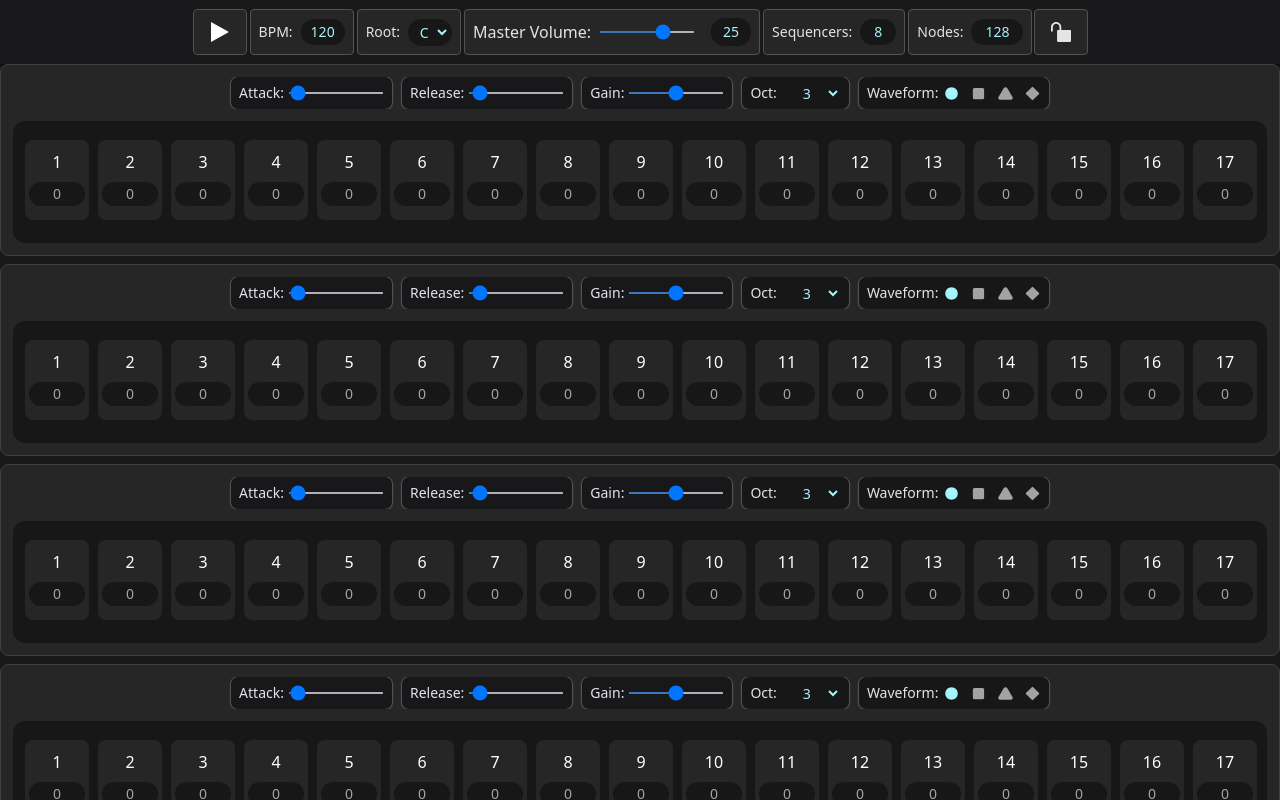
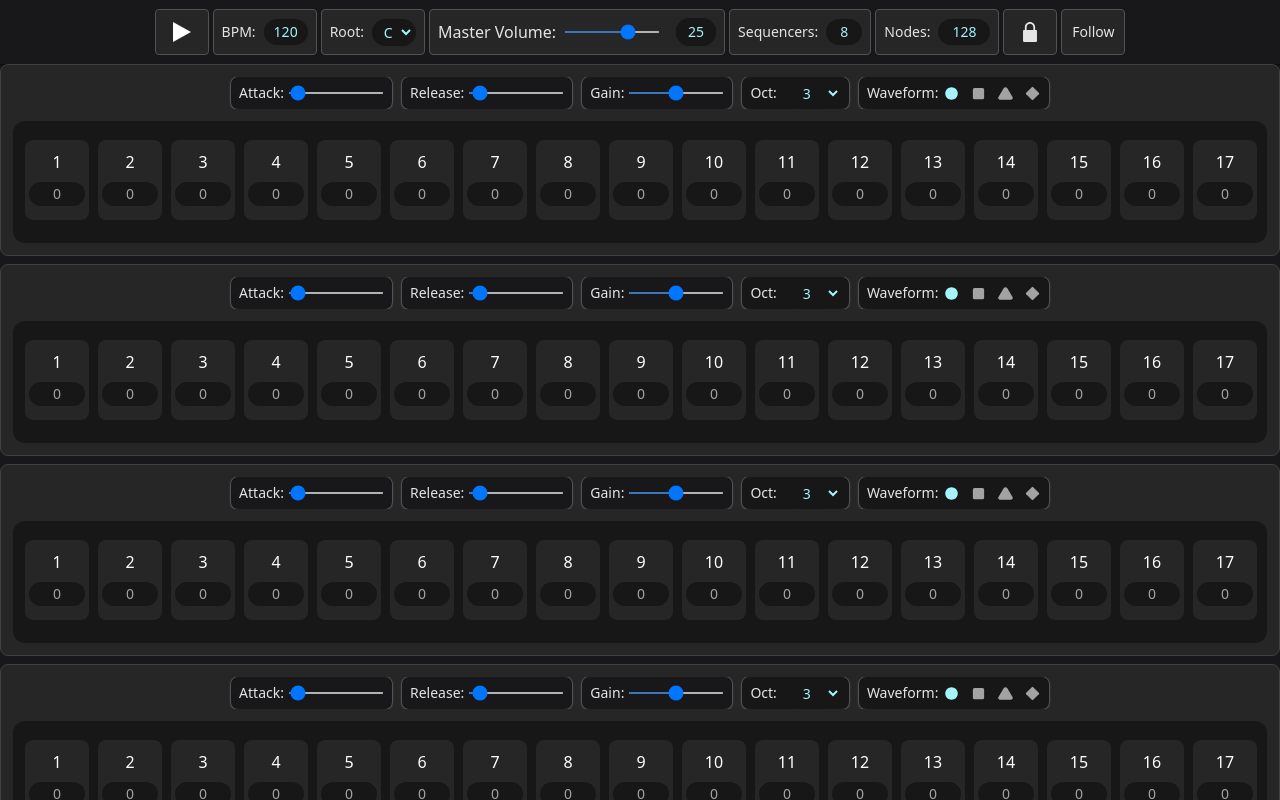
Before and after one commit to wjeffreys96/seqlr, a React (Vite) app: page / in a window 1280 px wide. Built offline with nearby package versions, Linux system fonts and the light colour scheme.

Commit message:
WIP: trying to sync scrolling in nodeList

```diff
--- a/src/AudioContext.tsx
+++ b/src/AudioContext.tsx
@@ -14,7 +14,8 @@ const initialState: ActxStateType = {
   currentNote: 0,
   rhythmResolution: 2,
   masterPlaying: false,
-  scrollLocked: false,
+  scrollLocked: true,
+  followEnabled: true,
   currentRoot: "C",
   attack: 0.03,
   release: 0.03,
@@ -136,7 +137,15 @@ const reducer = (state: ActxStateType, action: Action): ActxStateType => {
       } else {
         throw new Error("Incorrect or missing payload");
       }
-
+    case "SETFOLLOWENABLED":
+      if (typeof action.payload === "boolean") {
+        return {
+          ...state,
+          followEnabled: action.payload,
+        };
+      } else {
+        throw new Error("Incorrect or missing payload");
+      }
     case "SETGLOBSEQARR": {
       if (Array.isArray(action.payload)) {
         return {
--- a/src/components/InputLabel.tsx
+++ b/src/components/InputLabel.tsx
@@ -10,7 +10,7 @@ export default function InputLabel({
   onSubmit,
 }: InputLabelProps) {
   return (
-    <div className="flex justify-between gap-4 border rounded p-2 m-[1px] bg-neutral-800 border-neutral-600">
+    <div className="flex justify-between gap-4 border rounded p-2 m-px bg-neutral-800 border-neutral-600">
       <form
         className="flex justify-between items-center gap-2 w-full"
         onSubmit={onSubmit}
--- a/src/components/NodeList.tsx
+++ b/src/components/NodeList.tsx
@@ -1,25 +1,40 @@
-import { useCallback } from "react";
+import {
+  useEffect,
+  ComponentState,
+  SetStateAction,
+  useCallback,
+  useRef,
+} from "react";
 import { SequencerObject, NoteObject } from "../@types/AudioContext";
 import { FixedSizeList as List, ListChildComponentProps } from "react-window";
 import AutoSizer from "react-virtualized-auto-sizer";
 import SequencerNode from "./SequencerNode";
+import { useContext } from "react";
+import { audioCtx } from "../AudioContext.ctx";
+import { AudioContextType } from "../@types/AudioContext";
 
 interface NodeListProps {
   arr: SequencerObject;
   outerIndex: number;
-  masterPlaying: boolean;
-  nodeCount: number;
-  currentNote: number;
+  scrollPos: number;
+  setScrollPos: React.Dispatch<SetStateAction<number>>;
 }
-
 export default function NodeList({
   arr,
   outerIndex,
-  masterPlaying,
-  nodeCount,
-  currentNote,
+  scrollPos,
+  setScrollPos,
 }: NodeListProps) {
-  const InnerArr = useCallback(
+  const actx = useContext<AudioContextType>(audioCtx);
+  const { followEnabled, masterPlaying, currentNote, nodeCount } = actx.state!;
+  const nodeListRef = useRef<List<NoteObject[]> | null>(null);
+
+  useEffect(() => {
+    if (nodeListRef.current) {
+    }
+  }, []);
+
+  const InnerArrItem = useCallback(
     ({ index, style }: ListChildComponentProps) => {
       const obj = arr.innerArr[index];
       const columnIsPlaying =
@@ -37,16 +52,36 @@ export default function NodeList({
     [outerIndex, arr, masterPlaying, currentNote, nodeCount],
   );
 
-  const itemKey = useCallback((index: number, data: NoteObject[]) => {
-    const item = data[index];
-    return `snak-${item.id}-${outerIndex}`;
-  }, [outerIndex]);
+  const itemKey = useCallback(
+    (index: number, data: NoteObject[]) => {
+      const item = data[index];
+      return `snak-${item.id}-${outerIndex}`;
+    },
+    [outerIndex],
+  );
 
   return (
     <AutoSizer>
       {({ height, width }: { height: number; width: number }) => (
         <List
+          ref={(el) => {
+            nodeListRef.current = el;
+            if (nodeListRef.current) {
+              console.log(nodeListRef.current.state);
+              if (followEnabled) {
+                nodeListRef.current.scrollToItem(currentNote, "center");
+              } else {
+                nodeListRef.current.scrollTo(scrollPos);
+              }
+            }
+          }}
           layout="horizontal"
+          onScroll={() => {
+            nodeListRef.current &&
+              setScrollPos(
+                (nodeListRef.current.state as ComponentState).scrollOffset,
+              );
+          }}
           height={height}
           width={width}
           itemCount={arr.innerArr.length}
@@ -56,7 +91,7 @@ export default function NodeList({
           itemData={arr.innerArr}
           itemKey={itemKey}
         >
-          {InnerArr}
+          {InnerArrItem}
         </List>
       )}
     </AutoSizer>
--- a/src/components/Sequencer.tsx
+++ b/src/components/Sequencer.tsx
@@ -1,4 +1,4 @@
-import { useCallback, useContext, useEffect, useRef, useState } from "react";
+import { useEffect, useCallback, useContext, useState } from "react";
 import { cn } from "../utils/cn.ts";
 import { audioCtx } from "../AudioContext.ctx.tsx";
 import type { AudioContextType, SequencerObject } from "../@types/AudioContext";
@@ -10,7 +10,11 @@ import AutoSizer from "react-virtualized-auto-sizer";
 export default function Sequencer() {
   const actx = useContext<AudioContextType>(audioCtx);
   const { state } = actx;
-  const seqRefArr = useRef<(HTMLDivElement | null)[]>([]);
+  const [scrollPos, setScrollPos] = useState<number>(0);
+
+  useEffect(() => {
+    console.log(scrollPos);
+  }, [scrollPos]);
 
   const itemKey = useCallback((index: number, arr: SequencerObject[]) => {
     const item = arr[index];
@@ -43,9 +47,8 @@ export default function Sequencer() {
               <NodeList
                 arr={globSeqArr[index]}
                 outerIndex={index}
-                masterPlaying={masterPlaying}
-                nodeCount={nodeCount}
-                currentNote={currentNote}
+                scrollPos={scrollPos}
+                setScrollPos={setScrollPos}
               />
             </div>
           </div>
--- a/src/components/ui/Nav.tsx
+++ b/src/components/ui/Nav.tsx
@@ -4,7 +4,12 @@ import { useRef, useContext, ChangeEvent, SyntheticEvent } from "react";
 import { audioCtx } from "../../AudioContext.ctx.tsx";
 import { AudioContextType } from "../../@types/AudioContext";
 import { Button } from "./MovingBorder";
-import { LockedIcon, PlayIcon, StopIcon, UnlockedIcon } from "../../assets/icons";
+import {
+  LockedIcon,
+  PlayIcon,
+  StopIcon,
+  UnlockedIcon,
+} from "../../assets/icons";
 import LogSlider from "./LogSlider";
 import Scheduler from "../Scheduler";
 import RootSelecter from "../RootSelecter";
@@ -41,11 +46,11 @@ export default function Nav() {
 
     return (
       <nav className="flex overflow-x-auto h-16 bg-zinc-900 shadow-zinc-950 text-black shadow-sm z-40 items-center md:justify-center">
-        <div className="flex gap-[1px] h-12">
+        <div className="flex gap-0.5 h-12">
           <Button
             isDisplay={masterPlaying}
             borderRadius=".25rem"
-            className="border border-neutral-600 bg-neutral-800 h-full"
+            className="border border-neutral-600 bg-neutral-800"
             onClick={toggleMasterPlayPause}
           >
             {!masterPlaying ? <PlayIcon /> : <StopIcon />}
@@ -53,7 +58,7 @@ export default function Nav() {
 
           <Scheduler globSeqArr={globSeqArr} />
           <RootSelecter />
-          <div className="flex justify-between gap-4 border rounded p-2 m-[1px] bg-neutral-800 border-neutral-600">
+          <div className="flex justify-between border rounded p-2 m-px bg-neutral-800 border-neutral-600">
             <LogSlider options={MasterVolSliderOpts} />
           </div>
           <InputLabel
@@ -114,12 +119,30 @@ export default function Nav() {
               min={1}
             />
           </InputLabel>
-          <button
-            onClick={() => dispatch({ type: "SETSCROLLLOCKED", payload: !state.scrollLocked })}
-            className="rounded fill-neutral-200 h-[46px] px-4 m-auto border border-neutral-600 bg-neutral-800"
-          >
-            {state.scrollLocked ? LockedIcon() : UnlockedIcon()}
-          </button>
+          <div className="flex gap-1 p-px">
+            <button
+              onClick={() =>
+                dispatch({
+                  type: "SETSCROLLLOCKED",
+                  payload: !state.scrollLocked,
+                })
+              }
+              className="rounded fill-neutral-200 h-[46px] px-4 m-auto border border-neutral-600 bg-neutral-800"
+            >
+              {state.scrollLocked ? LockedIcon() : UnlockedIcon()}
+            </button>
+            <button
+              onClick={() =>
+                dispatch({
+                  type: "SETFOLLOWENABLED",
+                  payload: !state.followEnabled,
+                })
+              }
+              className="rounded text-sm min-w-16 text-neutral-200 h-[46px] m-auto border border-neutral-600 bg-neutral-800"
+            >
+              {state.followEnabled ? "Follow" : "Free"}
+            </button>
+          </div>
         </div>
       </nav>
     );
```
